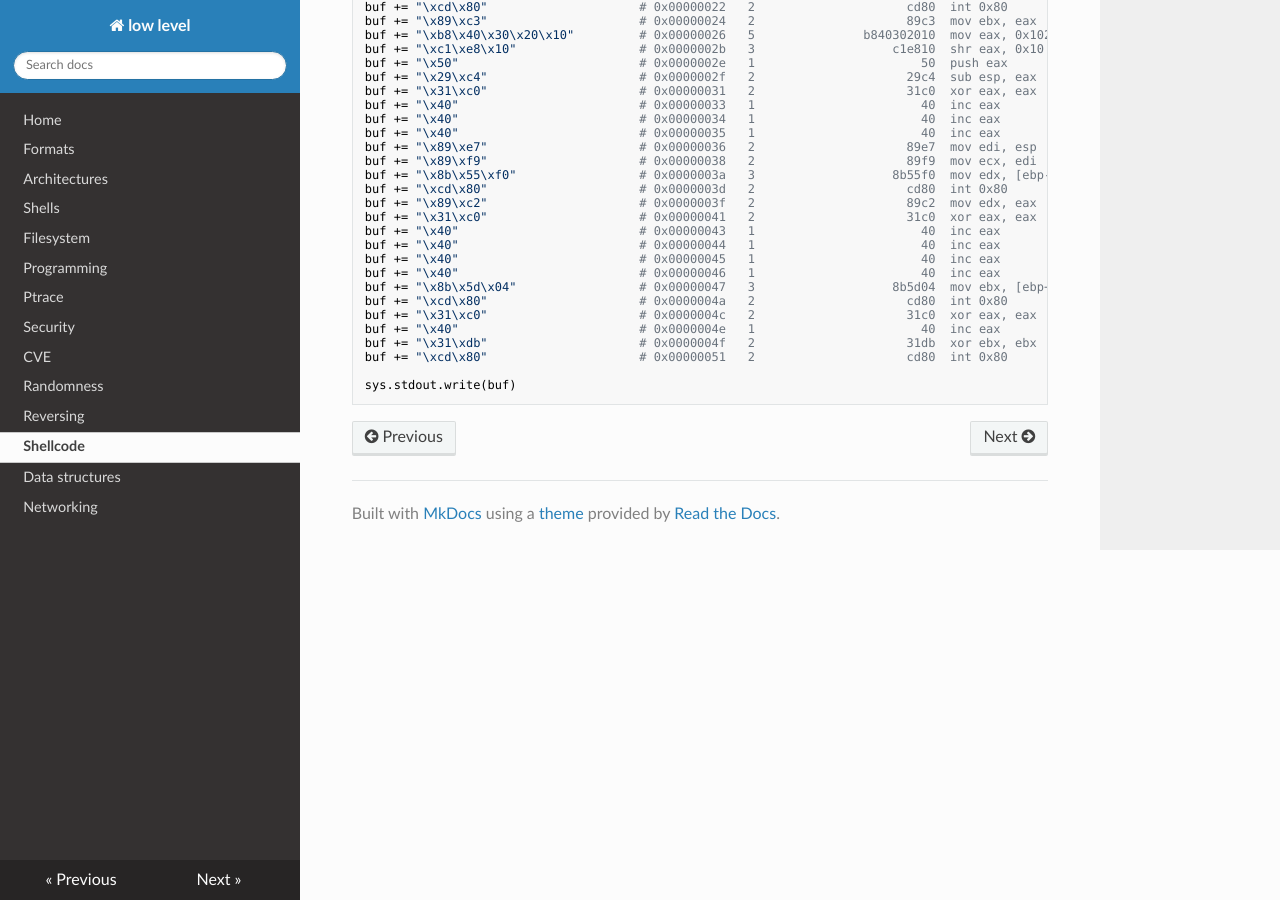
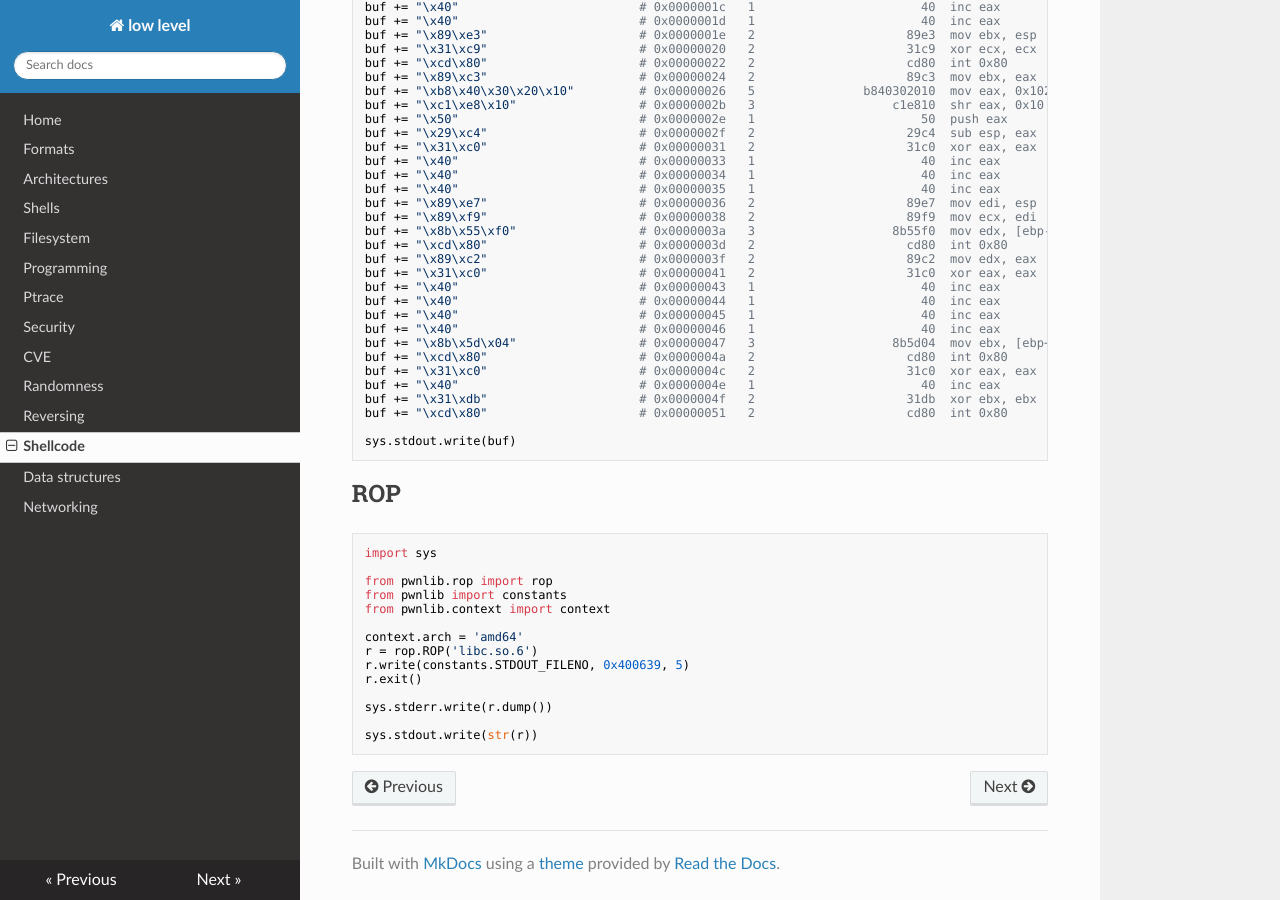
Before and after one commit to gipi/low-level, an MkDocs documentation site: the page built from docs/shellcode.md, in a window 1280 px wide and 900 px high, scrolled down 1427 px. Built offline with MkDocs 1.6.1, drawn with Linux system fonts in a browser that asks for light colours; nearby versions of some CDN libraries; old or Windows-style settings are respelled for this version of MkDocs.

Commit message:
Improve part about shellcodes.

````diff
--- a/docs/shellcode.md
+++ b/docs/shellcode.md
@@ -116,3 +118,22 @@ buf += "\xcd\x80"                     # 0x00000051   2                     cd80
 
 sys.stdout.write(buf)
 ```
+
+## ROP
+
+```python
+import sys
+
+from pwnlib.rop import rop
+from pwnlib import constants
+from pwnlib.context import context
+
+context.arch = 'amd64'
+r = rop.ROP('libc.so.6')
+r.write(constants.STDOUT_FILENO, 0x400639, 5)
+r.exit()
+
+sys.stderr.write(r.dump())
+
+sys.stdout.write(str(r))
+```
````
Also changed, not shown: other parts of docs/shellcode.md (+2 -0 lines).
